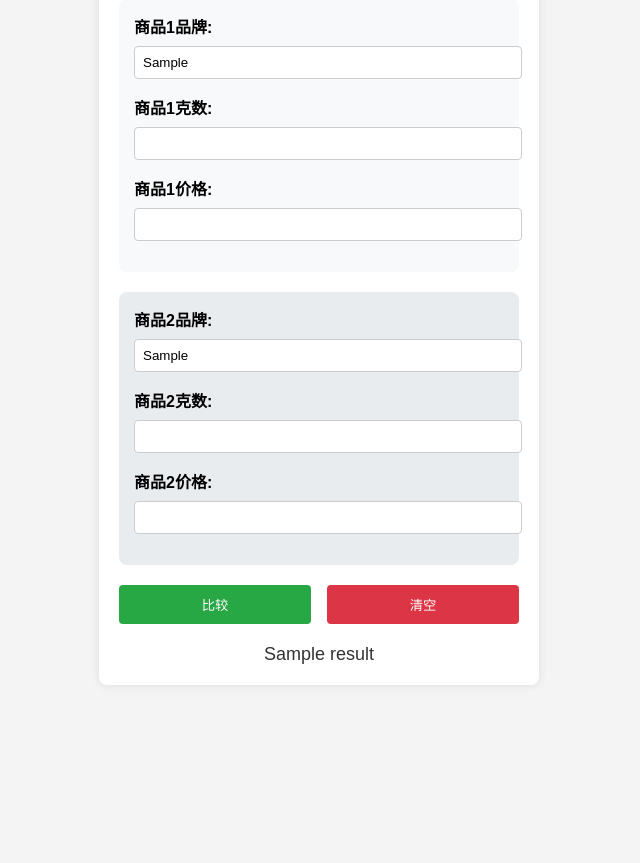
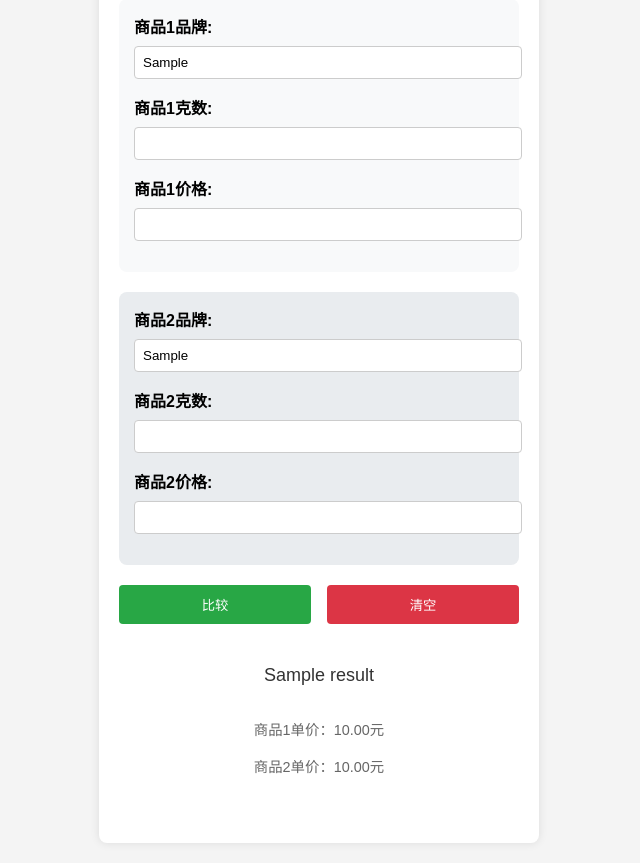
Before and after one commit to chinadx/betterbuy, a Flask app: template templates/index.html in a window 1280 px wide. Shown: the part 130-993 px from the top of the page, without its empty margins (321-961 px from the left). Before the commit the page ends 794 px from the top, so only its background shows below. Run offline with Flask 3, Linux system fonts and the light colour scheme; the template is opened without the code that fills it: most values are stand-ins (such as "Sample title", 1, 10 or a date in 2020).

Commit message:
优化页面

```diff
--- a/app.py
+++ b/app.py
@@ -41,11 +41,14 @@ def index():
             else:
                 unit_price2 = 0
 
+            # 计算价格差异百分比
+            diff_percentage = calculate_price_difference_percentage(unit_price1, unit_price2)
+
             # 比较单价
             if unit_price1 < unit_price2:
-                result = f"{form_data['brand1']} 更划算！"
+                result = f"<strong>{form_data['brand1']}</strong> 更划算！\n单价为{unit_price1:.2f}元，比 <strong>{form_data['brand2']}</strong> 便宜{diff_percentage}%"
             elif unit_price1 > unit_price2:
-                result = f"{form_data['brand2']} 更划算！"
+                result = f"<strong>{form_data['brand2']}</strong> 更划算！\n单价为{unit_price2:.2f}元，比 <strong>{form_data['brand1']}</strong> 便宜{diff_percentage}%"
             else:
                 result = "两个商品的价格相同！"
 
@@ -64,5 +67,14 @@ def index():
     return render_template('index.html', result=result, form_data=form_data)
 
 
+def calculate_price_difference_percentage(price1, price2):
+    if price1 <= 0 or price2 <= 0:
+        return None
+    higher_price = max(price1, price2)
+    lower_price = min(price1, price2)
+    percentage = ((higher_price - lower_price) / higher_price) * 100
+    return round(percentage, 1)
+
+
 if __name__ == '__main__':
     app.run(debug=True)
--- a/templates/index.html
+++ b/templates/index.html
@@ -55,6 +55,7 @@
             text-align: center;
             font-size: 18px;
             color: #333;
+            white-space: pre-line;
         }
         .product-box {
             padding: 15px;
@@ -70,6 +71,16 @@
         .button-group {
             display: flex;
             justify-content: space-between;
+        }
+        .result-container {
+            margin-top: 20px;
+        }
+        .result {
+            margin-bottom: 10px;
+        }
+        .price-details {
+            font-size: 0.8em;
+            color: #666;
         }
     </style>
 </head>
@@ -108,11 +119,17 @@
             </div>
         </form>
 
-        {% if result %}
-        <div class="result">
-            {{ result }}
+        <div class="result-container">
+            <div id="result" class="result {% if result %}show{% endif %}">
+                {{ result|safe }}
+                <div class="price-details">
+                    {% if price1 and price2 %}
+                        商品1单价：{{ "%.2f"|format(price1) }}元<br>
+                        商品2单价：{{ "%.2f"|format(price2) }}元
+                    {% endif %}
+                </div>
+            </div>
         </div>
-        {% endif %}
     </div>
 </body>
 </html>
```
